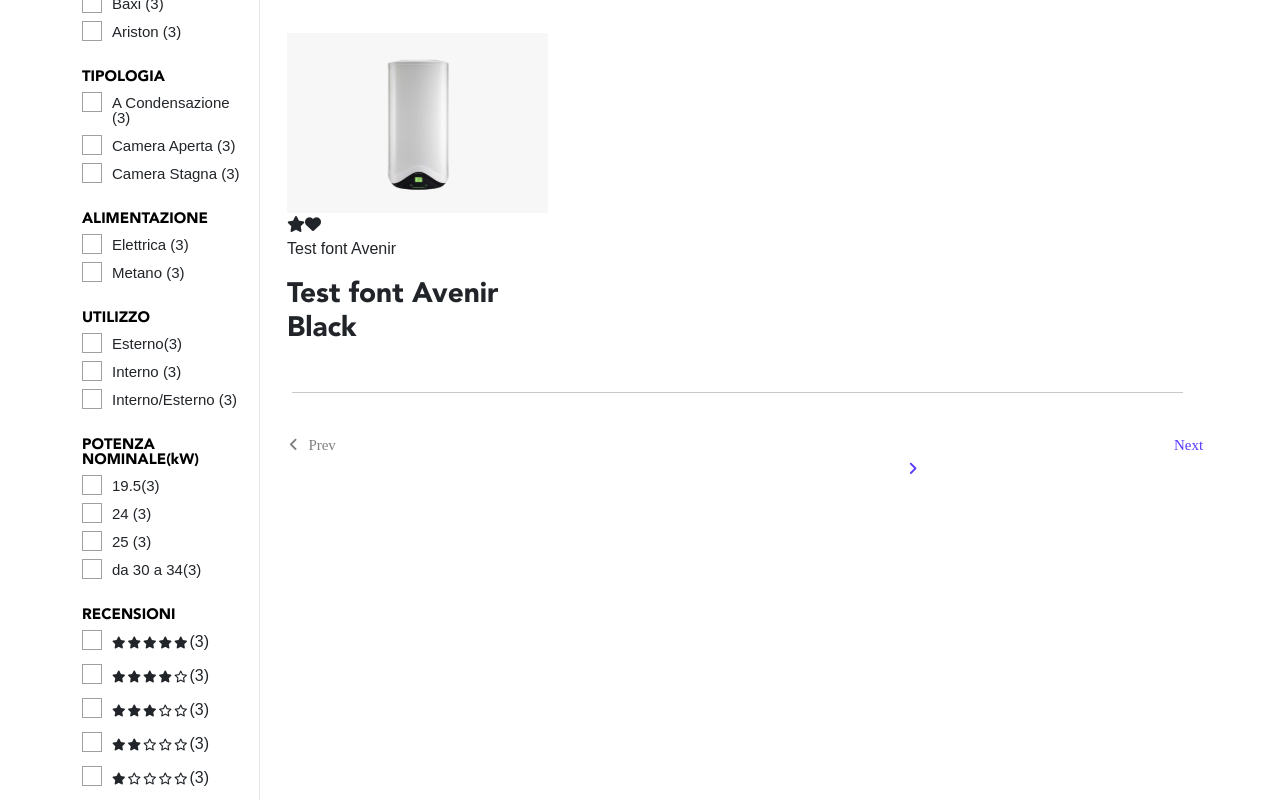
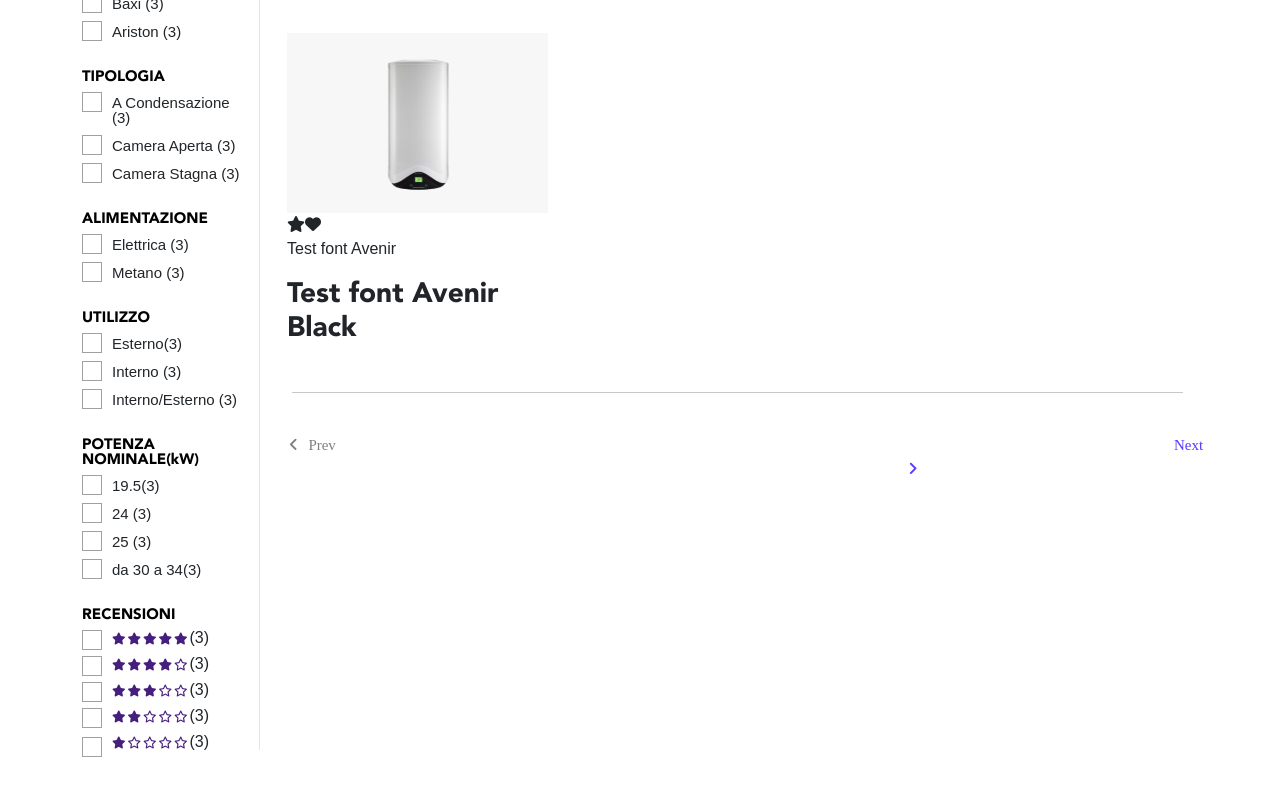
Before and after one commit to Daurelian/frontend-test-master, a React (Create React App) app: page / in a window 1280 px wide. Shown: the part 415-1215 px from the top of the page. After the commit the page ends 1172 px from the top, so only its background shows below. Built offline with nearby package versions, Linux system fonts and the light colour scheme.

Commit message:
fixed star div filter

```diff
--- a/src/App.js
+++ b/src/App.js
@@ -51,41 +51,71 @@ function App() {
             <h5 class="filterTitle">RECENSIONI</h5>
             <div>
 
-              <p class="star-distance container_filter"> <input type="checkbox"></input> <span class="checkmark"></span>
-                <i class="fas fa-star star-filter"></i>
-                <i class="fas fa-star star-filter"> </i>
-                <i class="fas fa-star star-filter"></i>
-                <i class="fas fa-star star-filter"></i>
-                <i class="fas fa-star star-filter"></i><span>(3)</span>
-              </p>
-              <p class="star-distance container_filter"> <input type="checkbox"></input> <span class="checkmark"></span>
-                <i class="fas fa-star star-filter"></i>
-                <i class="fas fa-star star-filter"></i>
-                <i class="fas fa-star star-filter"></i>
-                <i class="fas fa-star star-filter"></i>
-                <i class="far fa-star star-filter"></i><span>(3)</span>
-              </p>
-              <p class="star-distance container_filter"> <input type="checkbox"></input> <span class="checkmark"></span>
-                <i class="fas fa-star star-filter"></i>
-                <i class="fas fa-star star-filter"></i>
-                <i class="fas fa-star star-filter"></i>
-                <i class="far fa-star star-filter"></i>
-                <i class="far fa-star star-filter"></i><span>(3)</span>
-              </p>
-              <p class="star-distance container_filter"> <input type="checkbox"></input> <span class="checkmark"></span>
-                <i class="fas fa-star star-filter"></i>
-                <i class="fas fa-star star-filter"></i>
-                <i class="far fa-star star-filter"></i>
-                <i class="far fa-star star-filter"></i>
-                <i class="far fa-star star-filter"></i><span>(3)</span>
-              </p>
-              <p class="star-distance container_filter"> <input type="checkbox"></input> <span class="checkmark"></span>
-                <i class="fas fa-star star-filter"></i>
-                <i class="far fa-star star-filter"></i>
-                <i class="far fa-star star-filter"></i>
-                <i class="far fa-star star-filter"></i>
-                <i class="far fa-star star-filter"></i><span>(3)</span>
-              </p>
+              <div class="star-distance container_filter">
+              <div>
+                <input type="checkbox"></input> <span class="checkmark"></span>
+                </div>
+                <div>
+                <i class="fas fa-star star-filter darkPurple"></i>
+                <i class="fas fa-star star-filter darkPurple"> </i>
+                <i class="fas fa-star star-filter darkPurple"></i>
+                <i class="fas fa-star star-filter darkPurple"></i>
+                <i class="fas fa-star star-filter darkPurple"></i>
+                </div>
+                <span>(3)</span>
+              </div>
+              <div class="star-distance container_filter">
+                <div>
+                  <input type="checkbox"></input> <span class="checkmark"></span>
+                  </div>
+              <div>
+                <i class="fas fa-star star-filter darkPurple"></i>
+                <i class="fas fa-star star-filter darkPurple"></i>
+                <i class="fas fa-star star-filter darkPurple" ></i>
+                <i class="fas fa-star star-filter darkPurple"></i>
+                <i class="far fa-star star-filter darkPurple"></i>
+                </div>
+                <span>(3)</span>
+              </div>
+              <div class="star-distance container_filter">
+              <div>
+                 <input type="checkbox"></input> <span class="checkmark"></span>
+                 </div>
+              <div>
+                <i class="fas fa-star star-filter darkPurple"></i>
+                <i class="fas fa-star star-filter darkPurple"></i>
+                <i class="fas fa-star star-filter darkPurple"></i>
+                <i class="far fa-star star-filter darkPurple"></i>
+                <i class="far fa-star star-filter darkPurple"></i>
+                </div>
+                <span>(3)</span>
+              </div>
+              <div class="star-distance container_filter">
+              <div>
+                <input type="checkbox"></input> <span class="checkmark"></span>
+                </div>
+              <div>
+                <i class="fas fa-star star-filter darkPurple"></i>
+                <i class="fas fa-star star-filter darkPurple"></i>
+                <i class="far fa-star star-filter darkPurple"></i>
+                <i class="far fa-star star-filter darkPurple"></i>
+                <i class="far fa-star star-filter darkPurple"></i>
+                </div>
+                <span>(3)</span>
+              </div>
+              <div class="star-distance">
+                 <div class="container_filter">
+                   <input type="checkbox"></input> <span class="checkmark"></span>
+                    </div>
+              <div>
+                <i class="fas fa-star star-filter darkPurple"></i>
+                <i class="far fa-star star-filter darkPurple"></i>
+                <i class="far fa-star star-filter darkPurple"></i>
+                <i class="far fa-star star-filter darkPurple"></i>
+                <i class="far fa-star star-filter darkPurple"></i>
+                </div>
+                <span>(3)</span>
+              </div>
             </div>
           </div>
         </div>
--- a/src/styles/index.scss
+++ b/src/styles/index.scss
@@ -37,6 +37,9 @@ h3 {
 .purple {
   color: $complementary;
 }
+.darkPurple {
+  color: $primary;
+}
 
 .filterTitle {
   text-align: left;
@@ -60,8 +63,9 @@ h3 {
 }
 
 .star-distance {
-  padding-bottom: 0;
-  margin: 0;
+  display: flex;
+  align-items: center;
+  line-height: 1em;
 }
 //Cards
 
@@ -227,7 +231,6 @@ img {
 //CSSCheckBox
 
 .container_filter {
-  display: block;
   position: relative;
   padding-left: 30px;
   margin-bottom: 10px;
```
